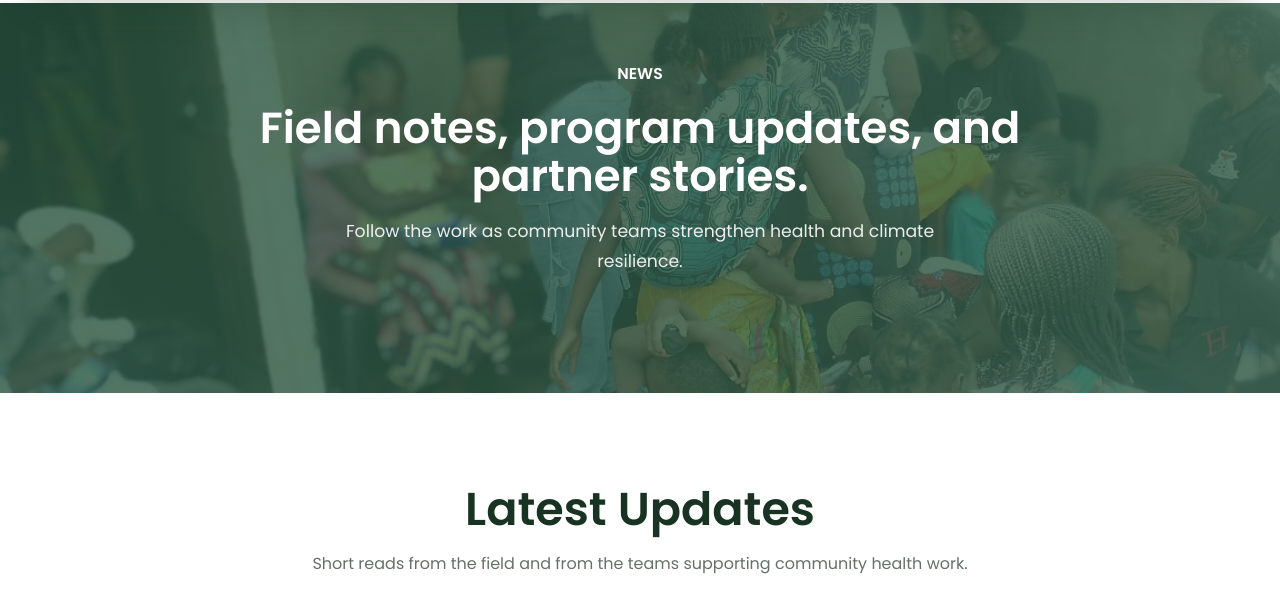
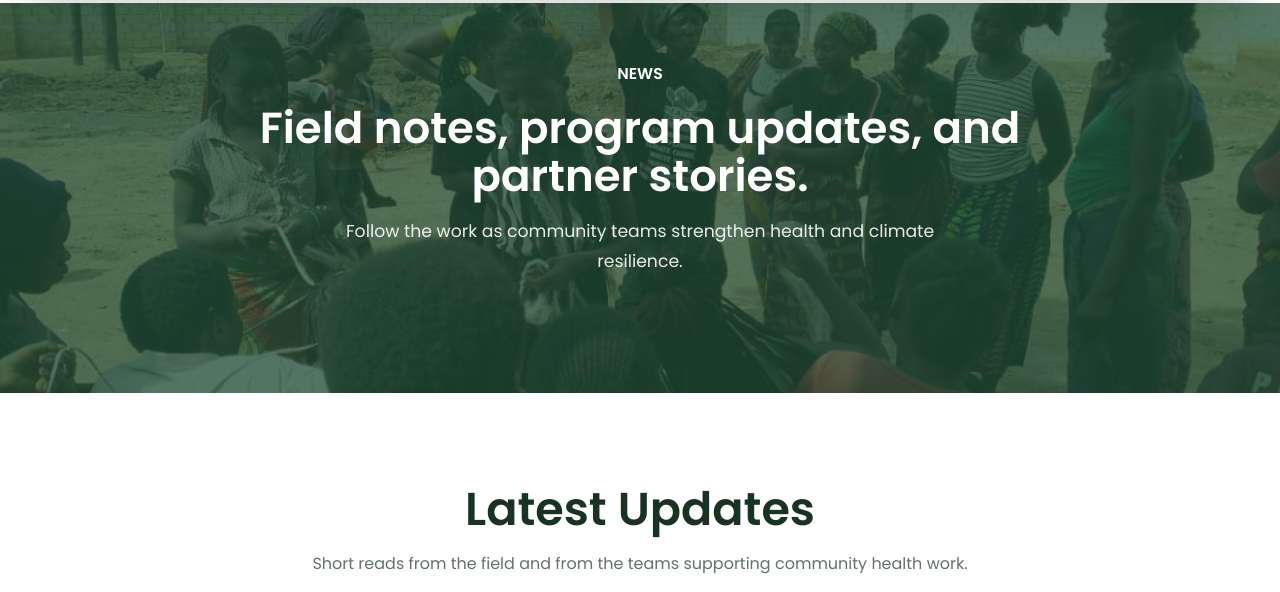
Before and after one commit to DengAchiek/HPF, a Django app: page /news/ in a window 1280 px wide. Shown: the part 107-699 px from the top of the page. Run offline with Django 5.2, Linux system fonts and the light colour scheme; data comes from the database, SQL or seed files in the repository.

Commit message:
Add hero background carousels

```diff
--- a/Health_Planet/static/css/style.css
+++ b/Health_Planet/static/css/style.css
@@ -409,6 +409,66 @@ textarea {
     color: var(--white);
 }
 
+.hero-bg-carousel {
+    position: absolute;
+    inset: 0;
+    z-index: 0;
+    overflow: hidden;
+    pointer-events: none;
+}
+
+.hero-bg-carousel span {
+    position: absolute;
+    inset: 0;
+    display: block;
+    opacity: 0;
+    background-image: var(--hero-bg-overlay), var(--hero-slide-bg);
+    background-position: center center, var(--hero-slide-position, center center);
+    background-repeat: no-repeat;
+    background-size: auto, cover;
+    transform: scale(1);
+    animation: hero-bg-cycle 36s ease-in-out infinite;
+    will-change: opacity, transform;
+}
+
+.hero-bg-carousel span:first-child {
+    opacity: 1;
+}
+
+.hero-bg-carousel span:nth-child(2) {
+    animation-delay: 6s;
+}
+
+.hero-bg-carousel span:nth-child(3) {
+    animation-delay: 12s;
+}
+
+.hero-bg-carousel span:nth-child(4) {
+    animation-delay: 18s;
+}
+
+.hero-bg-carousel span:nth-child(5) {
+    animation-delay: 24s;
+}
+
+.hero-bg-carousel span:nth-child(6) {
+    animation-delay: 30s;
+}
+
+@keyframes hero-bg-cycle {
+    0%,
+    16% {
+        opacity: 1;
+        transform: scale(1);
+    }
+
+    22%,
+    100% {
+        opacity: 0;
+        transform: scale(1.06);
+    }
+}
+
 .home-hero {
     position: relative;
     display: grid;
@@ -1410,6 +1476,8 @@ textarea {
         linear-gradient(rgba(22, 56, 31, 0.64), rgba(22, 56, 31, 0.64)),
         var(--page-hero-bg, url("/static/images/hero-health.png")) center center / cover no-repeat;
     text-align: center;
+    --hero-bg-overlay: linear-gradient(rgba(22, 56, 31, 0.64), rgba(22, 56, 31, 0.64));
+    --hero-slide-position: center center;
 }
 
 .page-hero.hero-about {
@@ -1428,6 +1496,8 @@ textarea {
     background:
         linear-gradient(rgba(22, 56, 31, 0.72), rgba(22, 56, 31, 0.72)),
         var(--page-hero-bg, url("/static/images/im-17.jpeg")) center 42% / cover no-repeat;
+    --hero-bg-overlay: linear-gradient(rgba(22, 56, 31, 0.72), rgba(22, 56, 31, 0.72));
+    --hero-slide-position: center 42%;
 }
 
 .page-hero.hero-careers {
--- a/Health_Planet/templates/about.html
+++ b/Health_Planet/templates/about.html
@@ -5,6 +5,7 @@
 
 {% block content %}
 <section class="page-hero {{ page.hero_class|default:'hero-about' }}"{% if page.image_url %} style="--page-hero-bg: url('{{ page.image_url }}');"{% endif %}>
+    {% include "partials/hero_backgrounds.html" with primary_image=page.image_url %}
     <div class="container page-hero-inner">
         <p class="hero-kicker">{{ page.hero_kicker }}</p>
         <h1>{{ page.hero_title }}</h1>
--- a/Health_Planet/templates/base.html
+++ b/Health_Planet/templates/base.html
@@ -9,7 +9,7 @@
     <link rel="preconnect" href="https://fonts.googleapis.com">
     <link rel="preconnect" href="https://fonts.gstatic.com" crossorigin>
     <link href="https://fonts.googleapis.com/css2?family=Poppins:wght@300;400;500;600;700;800&display=swap" rel="stylesheet">
-    <link rel="stylesheet" href="{% static 'css/style.css' %}?v=20260515-carousel-no-gap">
+    <link rel="stylesheet" href="{% static 'css/style.css' %}?v=20260516-hero-carousel">
 </head>
 <body class="route-{{ request.resolver_match.url_name|default:'page' }}">
 <a class="skip-link" href="#main-content">Skip to content</a>
--- a/Health_Planet/templates/careers.html
+++ b/Health_Planet/templates/careers.html
@@ -5,6 +5,7 @@
 
 {% block content %}
 <section class="page-hero {{ page.hero_class|default:'hero-careers' }}"{% if page.image_url %} style="--page-hero-bg: url('{{ page.image_url }}');"{% endif %}>
+    {% include "partials/hero_backgrounds.html" with primary_image=page.image_url %}
     <div class="container page-hero-inner">
         <p class="hero-kicker">{{ page.hero_kicker }}</p>
         <h1>{{ page.hero_title }}</h1>
--- a/Health_Planet/templates/contact.html
+++ b/Health_Planet/templates/contact.html
@@ -5,6 +5,7 @@
 
 {% block content %}
 <section class="page-hero {{ page.hero_class|default:'hero-contact' }}"{% if page.image_url %} style="--page-hero-bg: url('{{ page.image_url }}');"{% endif %}>
+    {% include "partials/hero_backgrounds.html" with primary_image=page.image_url %}
     <div class="container page-hero-inner">
         <p class="hero-kicker">{{ page.hero_kicker }}</p>
         <h1>{{ page.hero_title }}</h1>
--- a/Health_Planet/templates/donate.html
+++ b/Health_Planet/templates/donate.html
@@ -5,6 +5,7 @@
 
 {% block content %}
 <section class="page-hero {{ page.hero_class|default:'hero-donate' }}"{% if page.image_url %} style="--page-hero-bg: url('{{ page.image_url }}');"{% endif %}>
+    {% include "partials/hero_backgrounds.html" with primary_image=page.image_url %}
     <div class="container page-hero-inner">
         <p class="hero-kicker">{{ page.hero_kicker }}</p>
         <h1>{{ page.hero_title }}</h1>
--- a/Health_Planet/templates/focus_area.html
+++ b/Health_Planet/templates/focus_area.html
@@ -5,6 +5,7 @@
 
 {% block content %}
 <section class="page-hero {{ page.hero_class|default:'hero-focus' }}"{% if area.image_url %} style="--page-hero-bg: url('{{ area.image_url }}');"{% endif %}>
+    {% include "partials/hero_backgrounds.html" with primary_image=area.image_url %}
     <div class="container page-hero-inner">
         <p class="hero-kicker">{{ area.kicker }}</p>
         <h1>{{ area.title }}</h1>
--- a/Health_Planet/templates/home.html
+++ b/Health_Planet/templates/home.html
@@ -5,6 +5,7 @@
 
 {% block content %}
 <section class="home-hero" aria-labelledby="home-title"{% if page.image_url %} style="--hero-bg: url('{{ page.image_url }}');"{% endif %}>
+    {% include "partials/hero_backgrounds.html" with primary_image=page.image_url %}
     <div class="container hero-inner">
         <p class="hero-kicker">{{ page.hero_kicker }}</p>
         <h1 id="home-title">{{ page.hero_title }}</h1>
--- a/Health_Planet/templates/internships.html
+++ b/Health_Planet/templates/internships.html
@@ -5,6 +5,7 @@
 
 {% block content %}
 <section class="page-hero {{ page.hero_class|default:'hero-internships' }}"{% if page.image_url %} style="--page-hero-bg: url('{{ page.image_url }}');"{% endif %}>
+    {% include "partials/hero_backgrounds.html" with primary_image=page.image_url %}
     <div class="container page-hero-inner">
         <p class="hero-kicker">{{ page.hero_kicker }}</p>
         <h1>{{ page.hero_title }}</h1>
--- a/Health_Planet/templates/news.html
+++ b/Health_Planet/templates/news.html
@@ -5,6 +5,7 @@
 
 {% block content %}
 <section class="page-hero {{ page.hero_class|default:'hero-news' }}"{% if page.image_url %} style="--page-hero-bg: url('{{ page.image_url }}');"{% endif %}>
+    {% include "partials/hero_backgrounds.html" with primary_image=page.image_url %}
     <div class="container page-hero-inner">
         <p class="hero-kicker">{{ page.hero_kicker }}</p>
         <h1>{{ page.hero_title }}</h1>
--- a/Health_Planet/templates/news_detail.html
+++ b/Health_Planet/templates/news_detail.html
@@ -6,6 +6,7 @@
 {% block content %}
 <article class="news-article">
     <section class="article-hero"{% if item.image_url %} style="--article-hero-bg: url('{{ item.image_url }}');"{% endif %}>
+        {% include "partials/hero_backgrounds.html" with primary_image=item.image_url %}
         <div class="container article-hero-inner">
             <a class="article-back-link" href="{% url 'news' %}">News</a>
             <div class="news-meta article-meta" aria-label="News details">
--- /dev/null
+++ b/Health_Planet/templates/partials/hero_backgrounds.html
@@ -0,0 +1,13 @@
+{% load static %}
+<div class="hero-bg-carousel" aria-hidden="true">
+    {% if primary_image %}
+    <span style="--hero-slide-bg: url('{{ primary_image }}');"></span>
+    {% else %}
+    <span style="--hero-slide-bg: url('{% static 'images/im-01.jpeg' %}');"></span>
+    {% endif %}
+    <span style="--hero-slide-bg: url('{% static 'images/im-01.jpeg' %}');"></span>
+    <span style="--hero-slide-bg: url('{% static 'images/im-09.jpeg' %}');"></span>
+    <span style="--hero-slide-bg: url('{% static 'images/im-12.jpeg' %}');"></span>
+    <span style="--hero-slide-bg: url('{% static 'images/im-17.jpeg' %}');"></span>
+    <span style="--hero-slide-bg: url('{% static 'images/im-18.jpeg' %}');"></span>
+</div>
--- a/Health_Planet/templates/projects.html
+++ b/Health_Planet/templates/projects.html
@@ -5,6 +5,7 @@
 
 {% block content %}
 <section class="page-hero {{ page.hero_class|default:'hero-projects' }}"{% if page.image_url %} style="--page-hero-bg: url('{{ page.image_url }}');"{% endif %}>
+    {% include "partials/hero_backgrounds.html" with primary_image=page.image_url %}
     <div class="container page-hero-inner">
         <p class="hero-kicker">{{ page.hero_kicker }}</p>
         <h1>{{ page.hero_title }}</h1>
```
Also changed, not shown: other parts of Health_Planet/static/css/style.css (+21 -5 lines).
